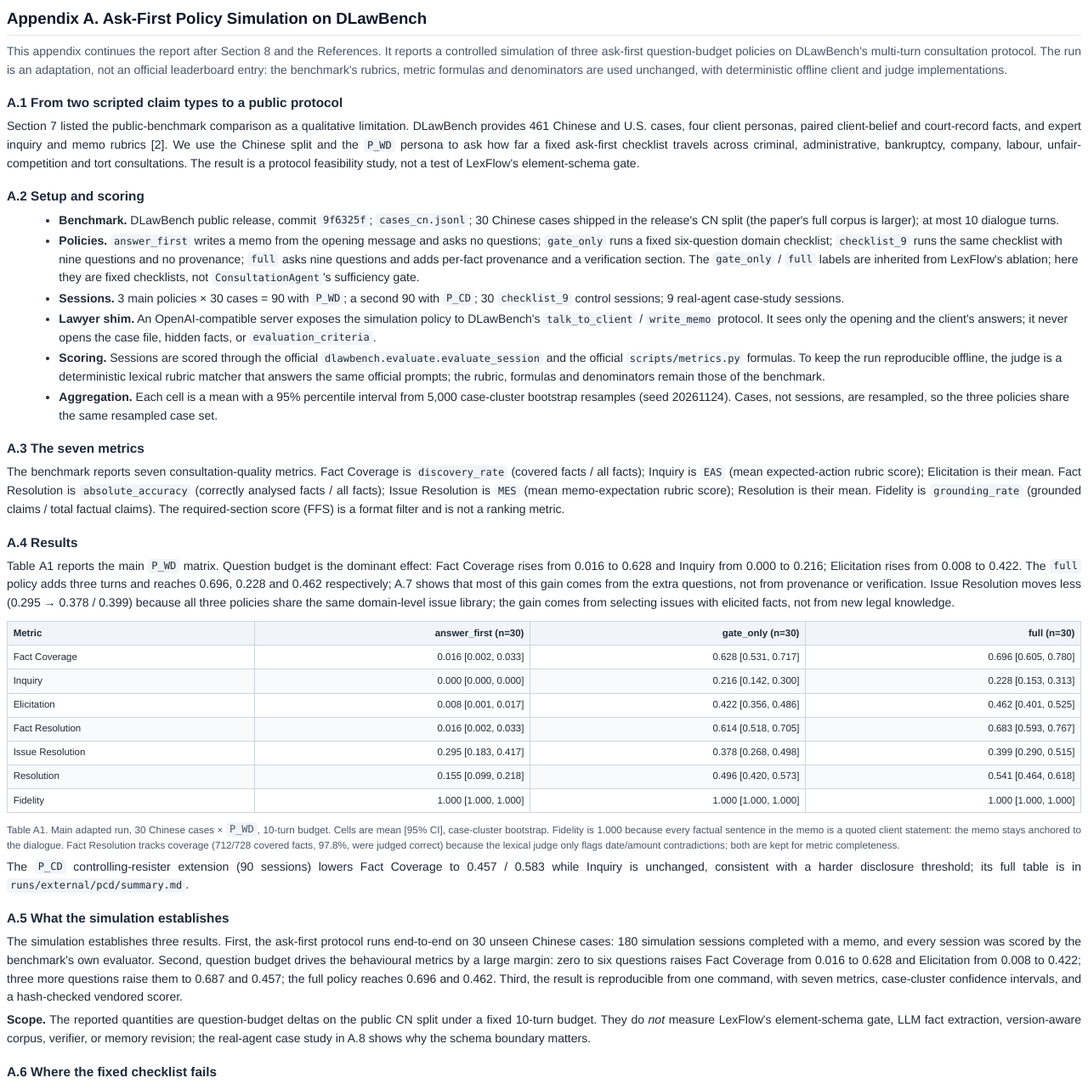
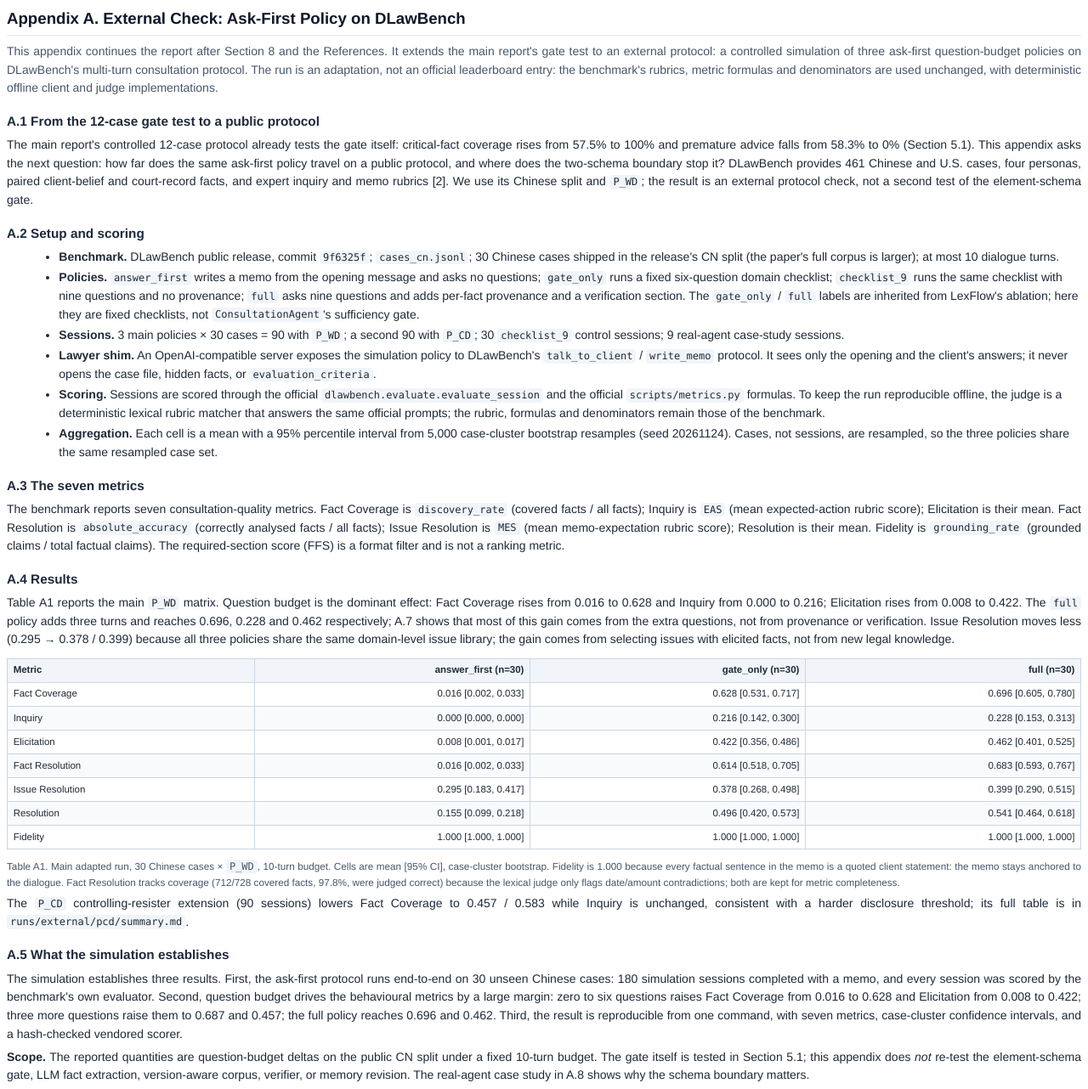
Before and after one commit to kimberlykk0731/lexflow, a plain HTML site: page report/External_Eval_Report.html in a window 1280 px wide. Shown: the top 1282 px of the page at 85% size. Drawn offline with Linux system fonts and the light colour scheme.

Commit message:
Bridge the appendix to the main report's gate test

```diff
--- a/report/External_Eval_Report.html
+++ b/report/External_Eval_Report.html
@@ -38,22 +38,23 @@ a { color: #1d4ed8; text-decoration: none; }
 </head>
 <body>
 
-<h2 class="first">Appendix A. Ask-First Policy Simulation on DLawBench</h2>
+<h2 class="first">Appendix A. External Check: Ask-First Policy on DLawBench</h2>
 
-<p class="lead">This appendix continues the report after Section&nbsp;8 and the References. It reports a
-controlled simulation of three ask-first question-budget policies on DLawBench's multi-turn
-consultation protocol. The run is an adaptation, not an official leaderboard entry: the
-benchmark's rubrics, metric formulas and denominators are used unchanged, with deterministic
-offline client and judge implementations.</p>
+<p class="lead">This appendix continues the report after Section&nbsp;8 and the References. It extends
+the main report's gate test to an external protocol: a controlled simulation of three ask-first
+question-budget policies on DLawBench's multi-turn consultation protocol. The run is an adaptation,
+not an official leaderboard entry: the benchmark's rubrics, metric formulas and denominators are
+used unchanged, with deterministic offline client and judge implementations.</p>
 
-<h3>A.1 From two scripted claim types to a public protocol</h3>
+<h3>A.1 From the 12-case gate test to a public protocol</h3>
 
-<p>Section&nbsp;7 listed the public-benchmark comparison as a qualitative limitation. DLawBench
-provides 461 Chinese and U.S. cases, four client personas, paired client-belief and court-record
-facts, and expert inquiry and memo rubrics [2]. We use the Chinese split and the
-<code>P_WD</code> persona to ask how far a fixed ask-first checklist travels across criminal,
-administrative, bankruptcy, company, labour, unfair-competition and tort consultations. The
-result is a protocol feasibility study, not a test of LexFlow's element-schema gate.</p>
+<p>The main report's controlled 12-case protocol already tests the gate itself: critical-fact
+coverage rises from 57.5% to 100% and premature advice falls from 58.3% to 0% (Section&nbsp;5.1).
+This appendix asks the next question: how far does the same ask-first policy travel on a public
+protocol, and where does the two-schema boundary stop it? DLawBench provides 461 Chinese and U.S.
+cases, four personas, paired client-belief and court-record facts, and expert inquiry and memo
+rubrics [2]. We use its Chinese split and <code>P_WD</code>; the result is an external protocol
+check, not a second test of the element-schema gate.</p>
 
 <h3>A.2 Setup and scoring</h3>
 
@@ -145,9 +146,9 @@ from 0.008 to 0.422; three more questions raise them to 0.687 and 0.457; the ful
 case-cluster confidence intervals, and a hash-checked vendored scorer.</p>
 
 <p><b>Scope.</b> The reported quantities are question-budget deltas on the public CN split under
-a fixed 10-turn budget. They do <i>not</i> measure LexFlow's element-schema gate, LLM fact
-extraction, version-aware corpus, verifier, or memory revision; the real-agent case study in A.8
-shows why the schema boundary matters.</p>
+a fixed 10-turn budget. The gate itself is tested in Section&nbsp;5.1; this appendix does
+<i>not</i> re-test the element-schema gate, LLM fact extraction, version-aware corpus, verifier, or
+memory revision. The real-agent case study in A.8 shows why the schema boundary matters.</p>
 
 <h3>A.6 Where the fixed checklist fails</h3>
 
```
Also changed, not shown: 3 other files.
